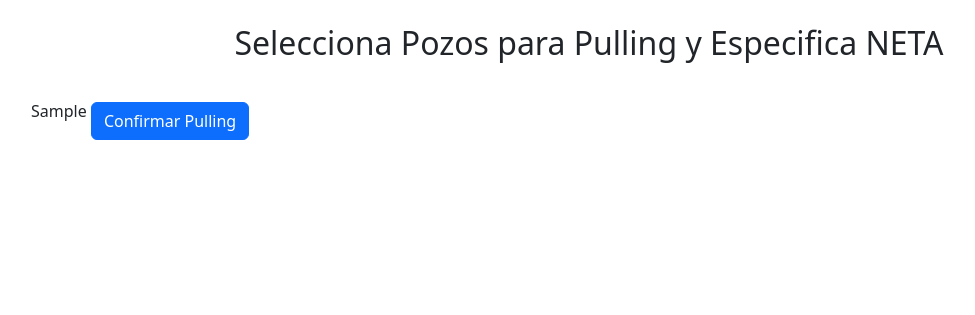
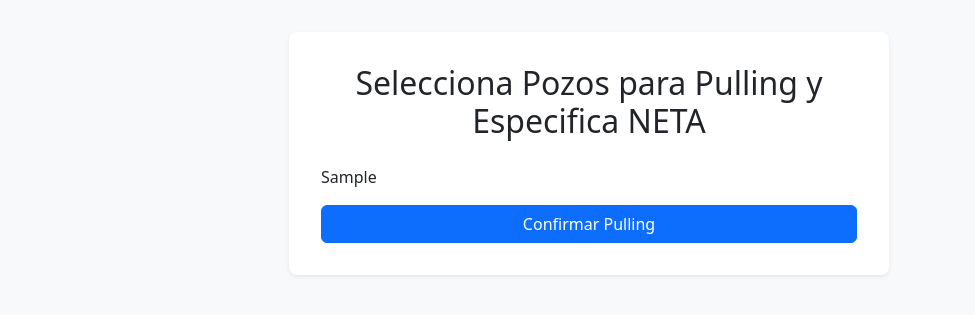
Before and after one commit to Lucianogalizia/PULLING-ultimo, a Flask app: template templates/select_pulling.html in a window 1280 px wide. Shown: the top 315 px of the page, without its empty margins (51-1026 px from the left). Run offline with Flask 2, Linux system fonts and the light colour scheme; the template is opened without the code that fills it: most values are stand-ins (such as "Sample title", 1, 10 or a date in 2020).

Commit message:
Update select_pulling.html

```diff
--- a/templates/select_pulling.html
+++ b/templates/select_pulling.html
@@ -4,9 +4,25 @@
   <meta charset="UTF-8">
   <title>Seleccionar Pulling</title>
   <link rel="stylesheet" href="https://cdn.jsdelivr.net/npm/bootstrap@5.3.0/dist/css/bootstrap.min.css">
+  <style>
+    body {
+      background-color: #f8f9fa;
+    }
+    .card {
+      max-width: 600px;
+      margin: 2rem auto;
+      border-radius: 0.5rem;
+      border: none;
+    }
+    .card-body {
+      padding: 2rem;
+    }
+  </style>
 </head>
-<body class="p-4">
+<body>
   <div class="container">
+    <div class="card shadow-sm">
+      <div class="card-body">
         <h2 class="text-center mb-4">Selecciona Pozos para Pulling y Especifica NETA</h2>
 
         {% with messages = get_flashed_messages() %}
@@ -21,8 +37,10 @@
 
         <form method="POST" action="{{ url_for('select_pulling') }}">
           {{ form_html|safe }}
-      <button type="submit" class="btn btn-primary mt-3">Confirmar Pulling</button>
+          <button type="submit" class="btn btn-primary w-100 mt-3">Confirmar Pulling</button>
         </form>
+      </div>
+    </div>
   </div>
 </body>
 </html>
```
Lines whose indentation alone changed are shown as unchanged.
